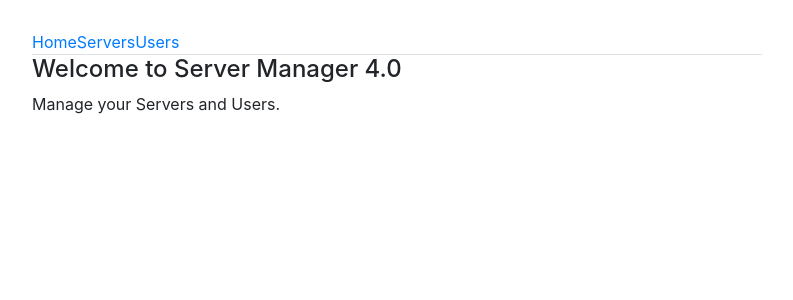
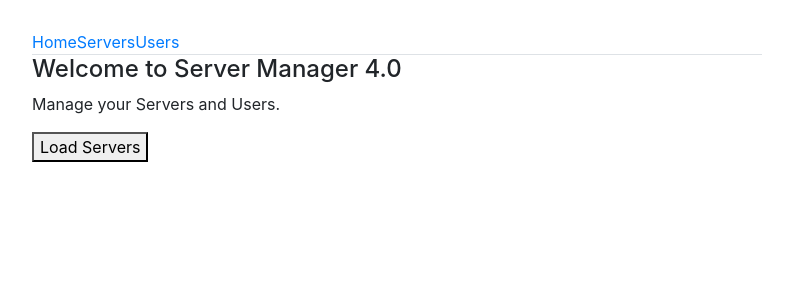
Before and after one commit to praveen199/Angular6, an Angular app in the folder routing-start/: page / in a window 1280 px wide. Shown: the top 300 px of the page, without its empty margins (53-846 px from the left). Built offline with nearby package versions, Linux system fonts and the light colour scheme.

Commit message:
11.8 : Navigating Programmatically

```diff
--- a/routing-start/src/app/home/home.component.html
+++ b/routing-start/src/app/home/home.component.html
@@ -1,2 +1,3 @@
 <h4>Welcome to Server Manager 4.0</h4>
 <p>Manage your Servers and Users.</p>
+<button (click)="onLoadServers()"> Load Servers </button>
--- a/routing-start/src/app/home/home.component.ts
+++ b/routing-start/src/app/home/home.component.ts
@@ -1,4 +1,5 @@
 import { Component, OnInit } from '@angular/core';
+import {Router} from "@angular/router";
 
 @Component({
   selector: 'app-home',
@@ -7,9 +8,12 @@ import { Component, OnInit } from '@angular/core';
 })
 export class HomeComponent implements OnInit {
 
-  constructor() { }
+  constructor(private router : Router) { }
 
   ngOnInit() {
   }
 
+  onLoadServers() {
+    this.router.navigate(['/servers']);
+  }
 }
```
